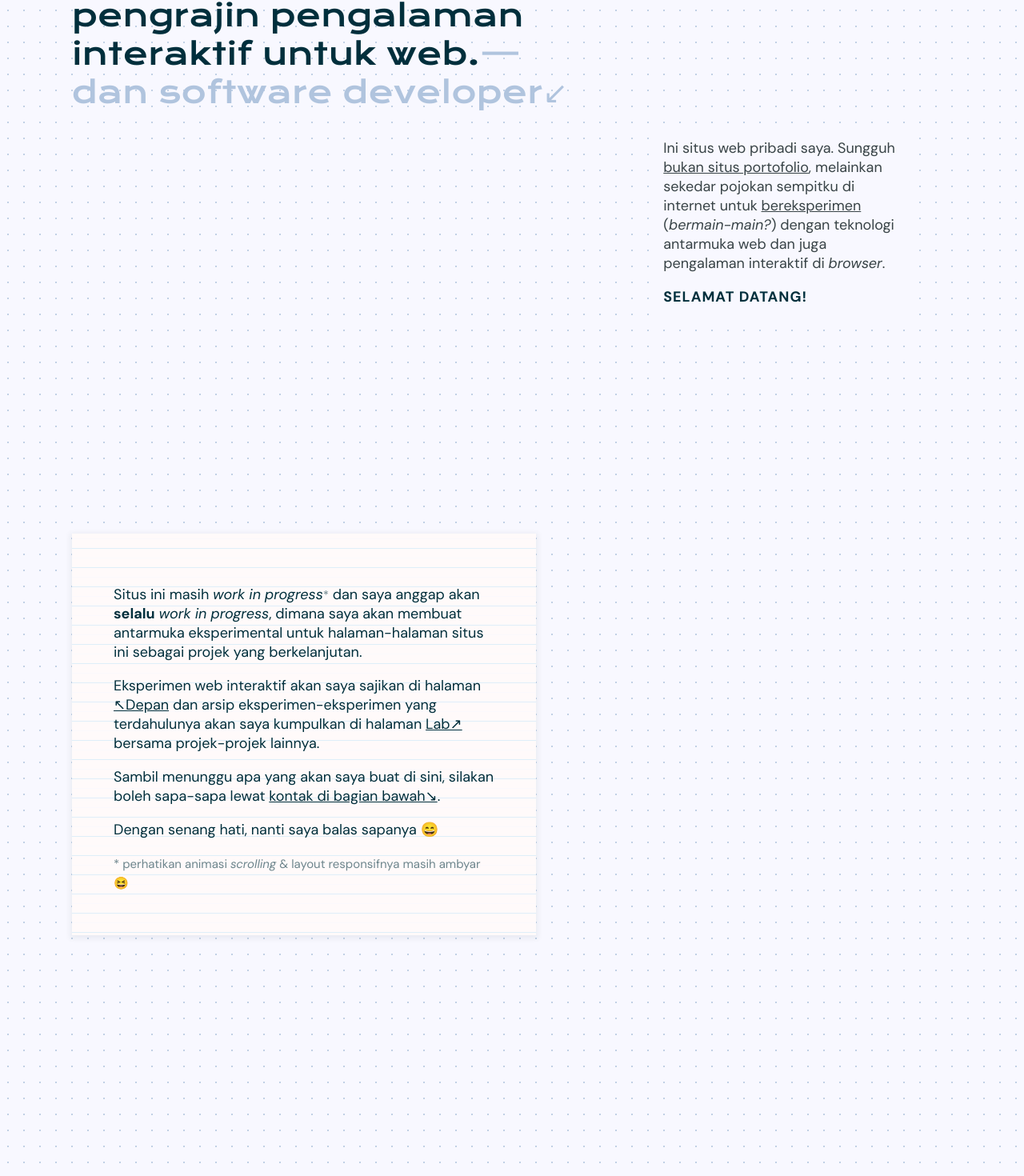
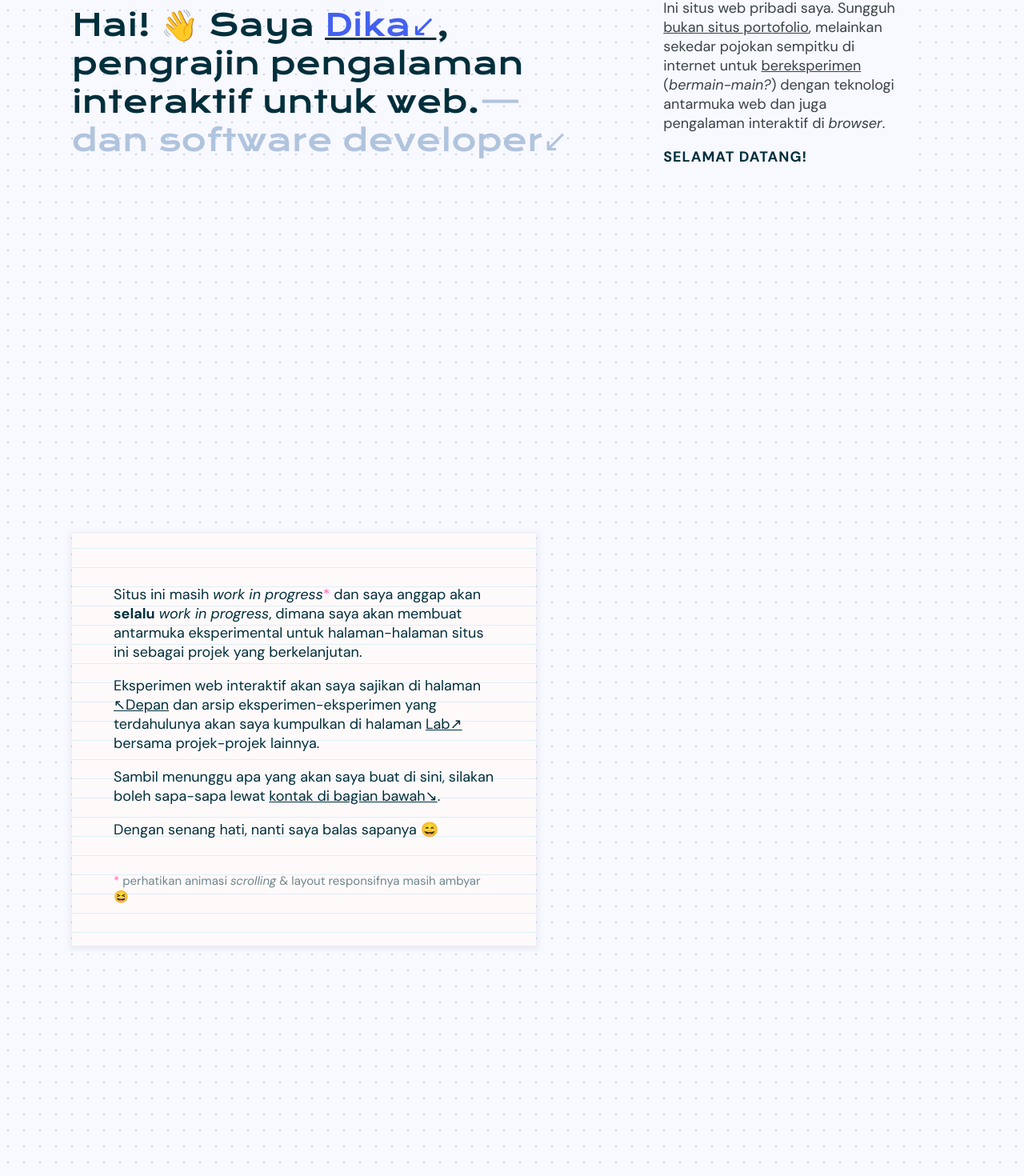
Before and after one commit to sakitkepala/sakitkepaladotdev-v0, a Next.js app: page /dika in a window 1280 px wide. Shown: the part 357-1827 px from the top of the page at 80% size. Built offline with nearby package versions, Linux system fonts and the light colour scheme.

Commit message:
Tweak layout bagian hai lagi & footnote

```diff
--- a/pages/dika.js
+++ b/pages/dika.js
@@ -78,7 +78,7 @@ export default function HalamanDika() {
         </header>
 
         <motion.main {...propsMotionTransisi}>
-          <div className={styles["bagian-hai"]}>
+          <section className={styles["bagian-hai"]}>
             <motion.div className={styles["bagian-hai__sambut"]}>
               <motion.h1 id="hai" className={styles["bagian-hai__sambut-teks"]}>
                 Hai! <span className="emoji-lambai">👋</span> Saya{" "}
@@ -111,9 +111,9 @@ export default function HalamanDika() {
 
               <p className={styles.selamatDatang}>Selamat datang!</p>
             </motion.div>
-          </div>
+          </section>
 
-          <div className={styles["bagian-situs"]}>
+          <section className={styles["bagian-situs"]}>
             <motion.div className={styles["heading-bagian"]}>
               Tentang Situs Ini
             </motion.div>
@@ -122,9 +122,9 @@ export default function HalamanDika() {
               <div className={styles.kartu}>
                 <p>
                   Situs ini masih <em>work in progress</em>
-                  <span className={styles.footnote}>&#42;</span> dan saya anggap
-                  akan <strong>selalu</strong> <em>work in progress</em>, dimana
-                  saya akan membuat antarmuka eksperimental untuk
+                  <span className={styles.footnotePointer}>&#42;</span> dan saya
+                  anggap akan <strong>selalu</strong> <em>work in progress</em>,
+                  dimana saya akan membuat antarmuka eksperimental untuk
                   halaman-halaman situs ini sebagai projek yang berkelanjutan.
                 </p>
 
@@ -152,15 +152,14 @@ export default function HalamanDika() {
 
                 <p>Dengan senang hati, nanti saya balas sapanya 😄</p>
 
-                <p>
-                  <span className={styles.footnote}>
-                    &#42; perhatikan animasi <em>scrolling</em> &amp; layout
-                    responsifnya masih ambyar 😆
-                  </span>
+                <p className={styles.footnote}>
+                  <span className={styles.footnotePointer}>&#42;</span>{" "}
+                  perhatikan animasi <em>scrolling</em> &amp; layout
+                  responsifnya masih ambyar 😆
                 </p>
               </div>
             </motion.div>
-          </div>
+          </section>
 
           {/* <div id="dika" className={name(st.bagian, st["bagian-dika"])}>
             <motion.figure className={st["bagian-dika__penampakan"]}>
--- a/styles/dika.module.scss
+++ b/styles/dika.module.scss
@@ -65,12 +65,11 @@
 
   &__sambut {
     align-self: center;
-
     min-width: 280px;
+    margin-top: 120px;
 
     @media (max-width: 800px) {
       align-self: end;
-
       margin-top: 120px;
     }
   }
@@ -100,19 +99,25 @@
   }
 
   &__deskripsi {
-    align-self: end;
+    align-self: center;
+
     min-width: 280px;
     padding: 0 18px;
+    margin-top: 120px;
     margin-right: 42px;
-    margin-bottom: 42px;
+
     font-size: 18px;
     color: #384346;
+
     background-color: ghostwhite;
 
     @media (max-width: 800px) {
       align-self: start;
+
       padding: 0;
       margin-right: 0;
+      margin-top: 0;
+
       font-size: 18px;
     }
 
@@ -149,8 +154,9 @@
   }
 
   @media (max-width: 600px) {
-    margin: 0;
     margin-top: 12em;
+    margin-left: 8px;
+    margin-right: 8px;
   }
 
   margin-top: 12em;
@@ -171,8 +177,13 @@
       box-shadow: 0 2px 6px 3px #002f3c0e;
 
       .footnote {
+        margin-top: 42px;
         font-size: smaller;
         color: #6e868d;
+      }
+
+      .footnotePointer {
+        color: hotpink;
       }
     }
   }
```
